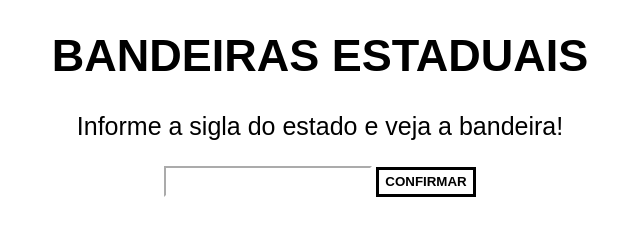
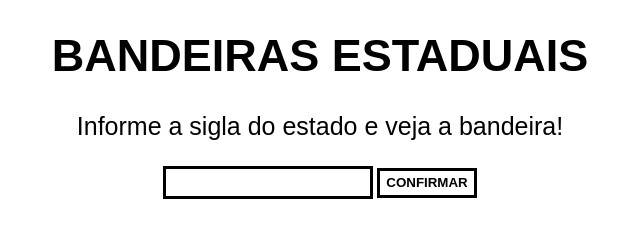
Before and after one commit to jonasdamaia/estadosbrasileiros, a plain HTML site: page index.html in a window 1280 px wide. Shown: the whole page, without its empty margins (320-960 px from the left). Drawn offline with Linux system fonts and the light colour scheme.

Commit message:
Atualizar o style.css

```diff
--- a/style.css
+++ b/style.css
@@ -25,7 +25,7 @@ p {
     width: 200px;
     height: 25px;
     color: black;
-    border-color: white;
+    border: solid black;
 }
 
 #Confirmar {
```
